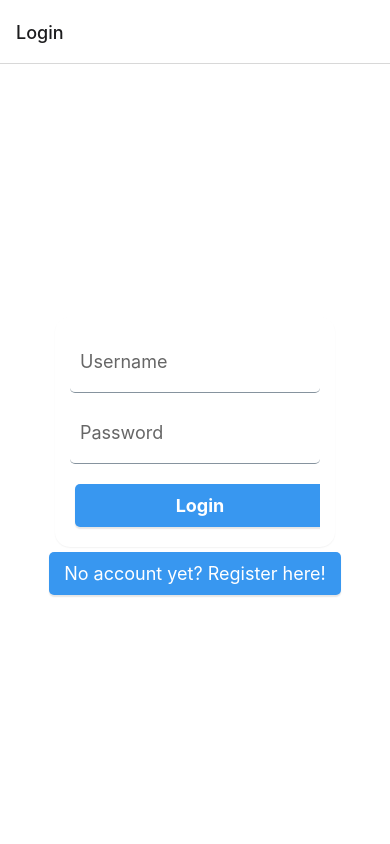
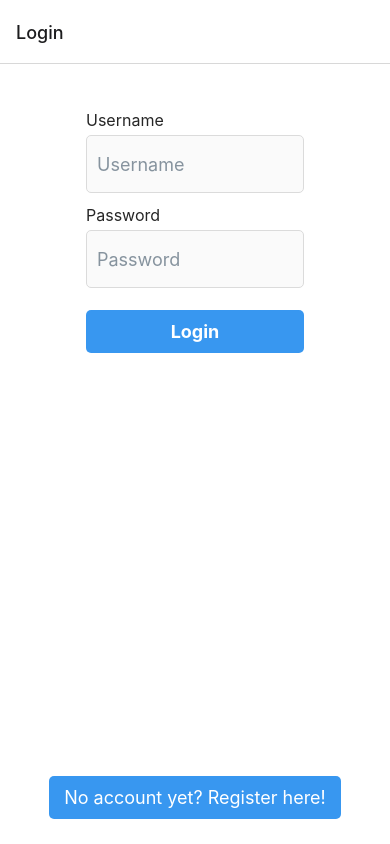
Before and after one commit to KamillaKa/ReactNative, a React Native app: screen /Home in a window 390 px wide. Built offline with nearby package versions, Linux system fonts and the light colour scheme.

Commit message:
Updated packages and more visual fixes
Login and register error messages done
Fixed keyboard display
Modified global styles

```diff
--- a/package.json
+++ b/package.json
@@ -27,7 +27,8 @@
     "react-native-picker-select": "^9.0.1",
     "react-native-safe-area-context": "4.8.2",
     "react-native-screens": "~3.29.0",
-    "react-native-star-rating-widget": "^1.7.3"
+    "react-native-star-rating-widget": "^1.7.3",
+    "react-native-vector-icons": "^10.0.3"
   },
   "devDependencies": {
     "@babel/core": "^7.20.0",
--- a/src/components/Likes.tsx
+++ b/src/components/Likes.tsx
@@ -102,7 +102,7 @@ const Likes = ({item}: {item: MediaItemWithOwner}) => {
         right: 10,
         zIndex: 1,
       }}
-      buttonStyle={GlobalStyles.button}
+      buttonStyle={GlobalStyles.smallButton}
     >
       <Icon
         type="material-community"
@@ -113,7 +113,7 @@ const Likes = ({item}: {item: MediaItemWithOwner}) => {
       <Badge
         status="error"
         value={likeState.count}
-        containerStyle={{position: 'absolute', top: -4, right: -4}}
+        containerStyle={{position: 'absolute', top: -2, right: 0}}
         textStyle={{color: 'white'}}
       />
     </Button>
--- a/src/components/LoginForm.tsx
+++ b/src/components/LoginForm.tsx
@@ -1,8 +1,9 @@
 import {Controller, useForm} from 'react-hook-form';
-import {Button, Card, Input} from '@rneui/base';
+import {TouchableOpacity, Keyboard, ScrollView, Alert} from 'react-native';
+import {Button, Card, Input, Text} from '@rneui/base';
 import {useUserContext} from '../hooks/ContextHooks';
 import {Credentials} from '../types/LocalTypes';
-import {GlobalStyles, Colors} from '../styles/styles';
+import {GlobalStyles} from '../styles/styles';
 
 const LoginForm = () => {
   const {handleLogin} = useUserContext();
@@ -20,7 +21,14 @@ const LoginForm = () => {
   };
 
   return (
+    <ScrollView>
+      <TouchableOpacity
+        onPress={() => Keyboard.dismiss()}
+        style={{flex: 1}}
+        activeOpacity={1}
+      >
         <Card containerStyle={GlobalStyles.LogRegCard}>
+          <Text style={GlobalStyles.text}>Username</Text>
           <Controller
             control={control}
             rules={{
@@ -29,7 +37,10 @@ const LoginForm = () => {
                 message: 'Username is required',
               },
             }}
-        render={({field: {onChange, onBlur, value}, fieldState: {error}}) => (
+            render={({
+              field: {onChange, onBlur, value},
+              fieldState: {error},
+            }) => (
               <Input
                 placeholder="Username"
                 onBlur={onBlur}
@@ -37,15 +48,15 @@ const LoginForm = () => {
                 value={value}
                 autoCapitalize="none"
                 errorMessage={errors.username?.message}
-            placeholderTextColor={Colors.placeholder}
                 containerStyle={{paddingHorizontal: 0, width: '100%'}}
                 inputContainerStyle={GlobalStyles.input}
-            errorStyle={GlobalStyles.errorText} // Custom style for error messages
+                errorStyle={GlobalStyles.errorText}
               />
             )}
             name="username"
           />
 
+          <Text style={GlobalStyles.text}>Password</Text>
           <Controller
             control={control}
             rules={{
@@ -60,7 +71,6 @@ const LoginForm = () => {
                 onChangeText={onChange}
                 value={value}
                 errorMessage={errors.password?.message}
-            placeholderTextColor={Colors.placeholder}
                 containerStyle={{paddingHorizontal: 0, width: '100%'}}
                 inputContainerStyle={GlobalStyles.input}
                 errorStyle={GlobalStyles.errorText}
@@ -75,6 +85,8 @@ const LoginForm = () => {
             titleStyle={{fontWeight: 'bold'}}
           />
         </Card>
+      </TouchableOpacity>
+    </ScrollView>
   );
 };
 
--- a/src/components/RegisterForm.tsx
+++ b/src/components/RegisterForm.tsx
@@ -1,6 +1,6 @@
 import {Controller, useForm} from 'react-hook-form';
-import {Button, Card, Input} from '@rneui/base';
-import {Alert} from 'react-native';
+import {Button, Card, Input, Text} from '@rneui/base';
+import {TouchableOpacity, Keyboard, ScrollView, Alert} from 'react-native';
 import {useUser} from '../hooks/apiHooks';
 import {GlobalStyles} from '../styles/styles';
 
@@ -39,7 +39,14 @@ const RegisterForm = ({handleToggle}: {handleToggle: () => void}) => {
   };
 
   return (
+    <ScrollView>
+      <TouchableOpacity
+        onPress={() => Keyboard.dismiss()}
+        style={{flex: 1}}
+        activeOpacity={1}
+      >
         <Card containerStyle={GlobalStyles.LogRegCard}>
+          <Text style={GlobalStyles.text}>Username</Text>
           <Controller
             control={control}
             rules={{
@@ -67,12 +74,13 @@ const RegisterForm = ({handleToggle}: {handleToggle: () => void}) => {
                 errorMessage={errors.username?.message}
                 containerStyle={{paddingHorizontal: 0, width: '100%'}}
                 inputContainerStyle={GlobalStyles.input}
-            placeholderTextColor="#666"
+                errorStyle={GlobalStyles.errorText}
               />
             )}
             name="username"
           />
 
+          <Text style={GlobalStyles.text}>Password</Text>
           <Controller
             control={control}
             rules={{
@@ -95,18 +103,21 @@ const RegisterForm = ({handleToggle}: {handleToggle: () => void}) => {
                 errorMessage={errors.password?.message}
                 containerStyle={{paddingHorizontal: 0, width: '100%'}}
                 inputContainerStyle={GlobalStyles.input}
-            placeholderTextColor="#666"
+                errorStyle={GlobalStyles.errorText}
               />
             )}
             name="password"
           />
 
+          <Text style={GlobalStyles.text}>Confirm password</Text>
           <Controller
             control={control}
             rules={{
               required: {value: true, message: 'Password is required'},
               validate: (value) =>
-            value === getValues().password ? true : 'Passwords do not match',
+                value === getValues().password
+                  ? true
+                  : 'Passwords do not match',
             }}
             render={({field: {onChange, onBlur, value}}) => (
               <Input
@@ -118,12 +129,13 @@ const RegisterForm = ({handleToggle}: {handleToggle: () => void}) => {
                 errorMessage={errors.confirmPassword?.message}
                 containerStyle={{paddingHorizontal: 0, width: '100%'}}
                 inputContainerStyle={GlobalStyles.input}
-            placeholderTextColor="#666"
+                errorStyle={GlobalStyles.errorText}
               />
             )}
             name="confirmPassword"
           />
 
+          <Text style={GlobalStyles.text}>Email</Text>
           <Controller
             control={control}
             rules={{
@@ -152,7 +164,7 @@ const RegisterForm = ({handleToggle}: {handleToggle: () => void}) => {
                 autoCapitalize="none"
                 containerStyle={{paddingHorizontal: 0, width: '100%'}}
                 inputContainerStyle={GlobalStyles.input}
-            placeholderTextColor="#666"
+                errorStyle={GlobalStyles.errorText}
               />
             )}
             name="email"
@@ -163,6 +175,8 @@ const RegisterForm = ({handleToggle}: {handleToggle: () => void}) => {
             buttonStyle={GlobalStyles.button}
           />
         </Card>
+      </TouchableOpacity>
+    </ScrollView>
   );
 };
 
--- a/src/styles/styles.ts
+++ b/src/styles/styles.ts
@@ -2,97 +2,105 @@
 import {StyleSheet} from 'react-native';
 
 export const Colors = {
-  background: '#FFFFFF',
-  primary: '#3897f0',
-  text: '#262626',
-  border: '#DBDBDB',
-  iconInactive: '#AAB8C2',
-  inputBackground: '#FAFAFA', // Light grey or white for input background
-  inputBorder: '#DBDBDB', // Light grey for border
-  inputText: '#262626', // Dark grey or black for text
-  placeholder: '#666', // Placeholder text color
+  // #563d2d
 };
 
 export const GlobalStyles = StyleSheet.create({
   container: {
     flex: 1,
-    backgroundColor: Colors.background,
-  },
-  card: {
-    backgroundColor: 'white',
-    borderRadius: 15,
-    margin: 8,
+    backgroundColor: '#fff',
     borderWidth: 0,
-    borderColor: Colors.border,
-    shadowColor: '#000',
-    shadowOffset: {
-      width: 0,
-      height: 1,
-    },
-    shadowOpacity: 0.05,
-    shadowRadius: 1.41,
-    elevation: 2,
   },
   LogRegCard: {
     backgroundColor: 'white',
-    borderRadius: 15,
-    margin: 8,
-    borderWidth: 0,
-    borderColor: Colors.border,
-    shadowColor: '#000',
-    shadowOffset: {
-      width: 0,
-      height: 1,
-    },
-    shadowOpacity: 0.05,
-    shadowRadius: 1.41,
-    elevation: 2,
-    width: '80%',
-  },
-  text: {
-    color: Colors.text,
-  },
-  cardImage: {
-    width: '100%',
-    height: undefined,
-    aspectRatio: 1,
+    margin: 10,
+    borderColor: 'transparent',
+    shadowColor: 'transparent',
     borderRadius: 10,
-  },
-  button: {
-    backgroundColor: Colors.primary,
-    borderRadius: 5,
-    paddingVertical: 10,
-    paddingHorizontal: 15,
-    margin: 5,
-    shadowColor: '#000',
-    shadowOffset: {
-      width: 0,
-      height: 2,
-    },
-    shadowOpacity: 0.1,
-    shadowRadius: 1.41,
-    elevation: 2,
-  },
-  input: {
-    borderRadius: 5, // Rounded corners for input fields
-    borderWidth: 0,
-    padding: 10,
-    marginBottom: 10,
-    color: Colors.inputText,
-    fontSize: 16,
-  },
-  inputContainer: {
-    backgroundColor: Colors.inputBackground,
-    borderRadius: 5,
-    borderWidth: 1,
-    borderColor: Colors.inputBorder,
-    marginBottom: 15,
-    height: 50,
+    width: 250,
   },
   errorText: {
     color: 'red',
     fontSize: 12,
-    marginTop: -10,
-    marginBottom: 10,
+    marginTop: 2,
+    marginBottom: 8,
+  },
+  listItem: {
+    flexDirection: 'row',
+    paddingVertical: 10,
+    paddingHorizontal: 15,
+    alignItems: 'center',
+  },
+  button: {
+    backgroundColor: '#3897f0',
+    borderRadius: 5,
+    paddingVertical: 10,
+    paddingHorizontal: 15,
+    alignItems: 'center',
+    justifyContent: 'center',
+    marginVertical: 5,
+  },
+  smallButton: {
+    borderRadius: 5,
+    paddingVertical: 5,
+    paddingHorizontal: 10,
+    alignItems: 'center',
+    justifyContent: 'center',
+    marginVertical: 5,
+  },
+  buttonText: {
+    color: '#fff',
+    fontSize: 16,
+    fontWeight: 'bold',
+  },
+  input: {
+    borderColor: '#dbdbdb',
+    borderWidth: 1,
+    borderRadius: 5,
+    paddingVertical: 8,
+    paddingHorizontal: 10,
+    backgroundColor: '#fafafa',
+    marginBottom: 2,
+  },
+  text: {
+    fontSize: 16,
+    color: '#262626',
+    marginBottom: 5,
+  },
+  badge: {
+    backgroundColor: '#ff3b30',
+    paddingHorizontal: 6,
+    paddingVertical: 2,
+    borderRadius: 9,
+    position: 'absolute',
+    right: -5,
+    top: -5,
+    alignItems: 'center',
+    justifyContent: 'center',
+  },
+  card: {
+    backgroundColor: '#fff',
+    borderRadius: 10,
+    padding: 15,
+    borderWidth: 0,
+    borderColor: 'transparent',
+    shadowColor: 'transparent',
+    elevation: 0,
+  },
+  image: {
+    width: '100%',
+    aspectRatio: 1,
+    borderRadius: 10,
+  },
+  title: {
+    fontSize: 18,
+    fontWeight: 'bold',
+    color: '#262626',
+    marginVertical: 5,
+  },
+  dateText: {
+    fontSize: 12,
+    color: '#8e8e8e',
+    marginTop: 5,
   },
 });
--- a/src/views/Upload.tsx
+++ b/src/views/Upload.tsx
@@ -153,7 +153,6 @@ const Upload = () => {
             }}
             render={({field: {onChange, onBlur, value}}) => (
               <Input
-                inputContainerStyle={GlobalStyles.input}
                 placeholderTextColor="#666"
                 placeholder="Title"
                 onBlur={onBlur}
```
Also changed, not shown: src/components/Comments.tsx (+26 -24 lines), src/components/MediaListItem.tsx (+31 -14 lines), src/views/Single.tsx (+18 -2 lines), 1 other file (tests, documents, lock files or other folders). Lines whose indentation alone changed are shown as unchanged.
